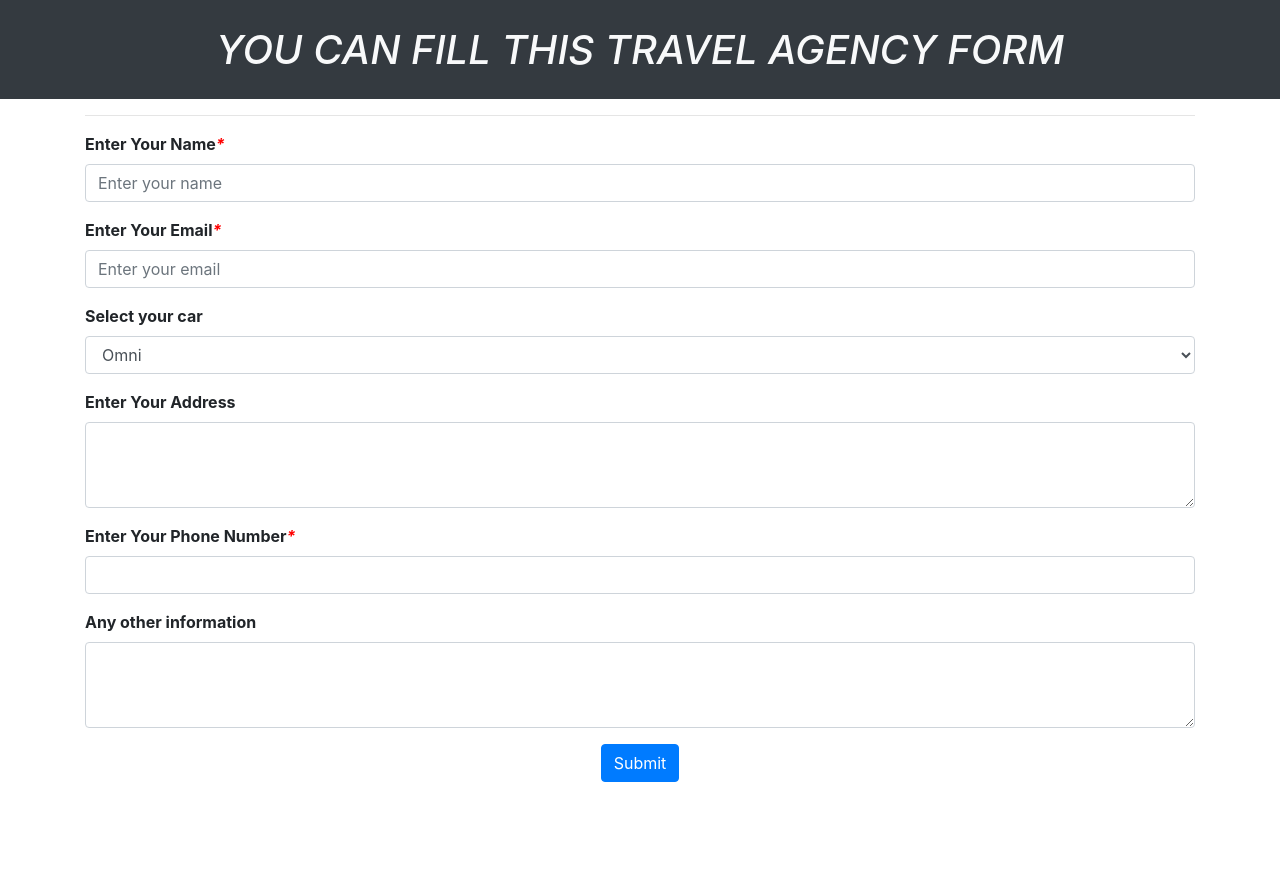
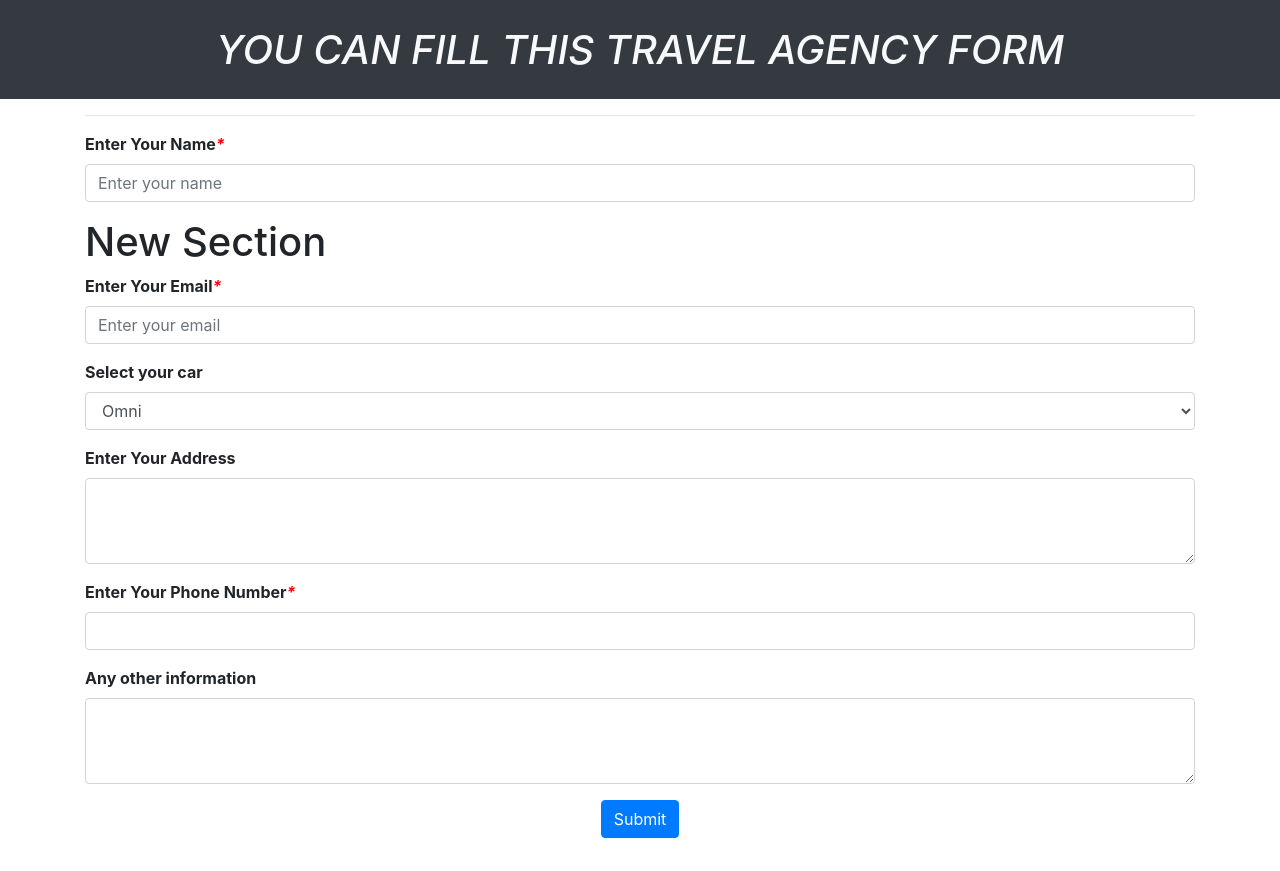
Before and after one commit to prerna1968/form-validation, a plain HTML site: page index.html in a window 1280 px wide. Before the commit the page ends 815 px from the top, so only its background shows below. Drawn offline with nearby package versions, Linux system fonts and the light colour scheme.

Commit message:
Added heading for the new section

```diff
--- a/index.html
+++ b/index.html
@@ -31,6 +31,7 @@
           />
           <div id="go"></div>
         </div>
+        <h1>New Section</h1>
         <div class="form-group">
           <label for="email"><b>Enter Your Email<i style="color:red;">*</i></b></label>
           <input
```
